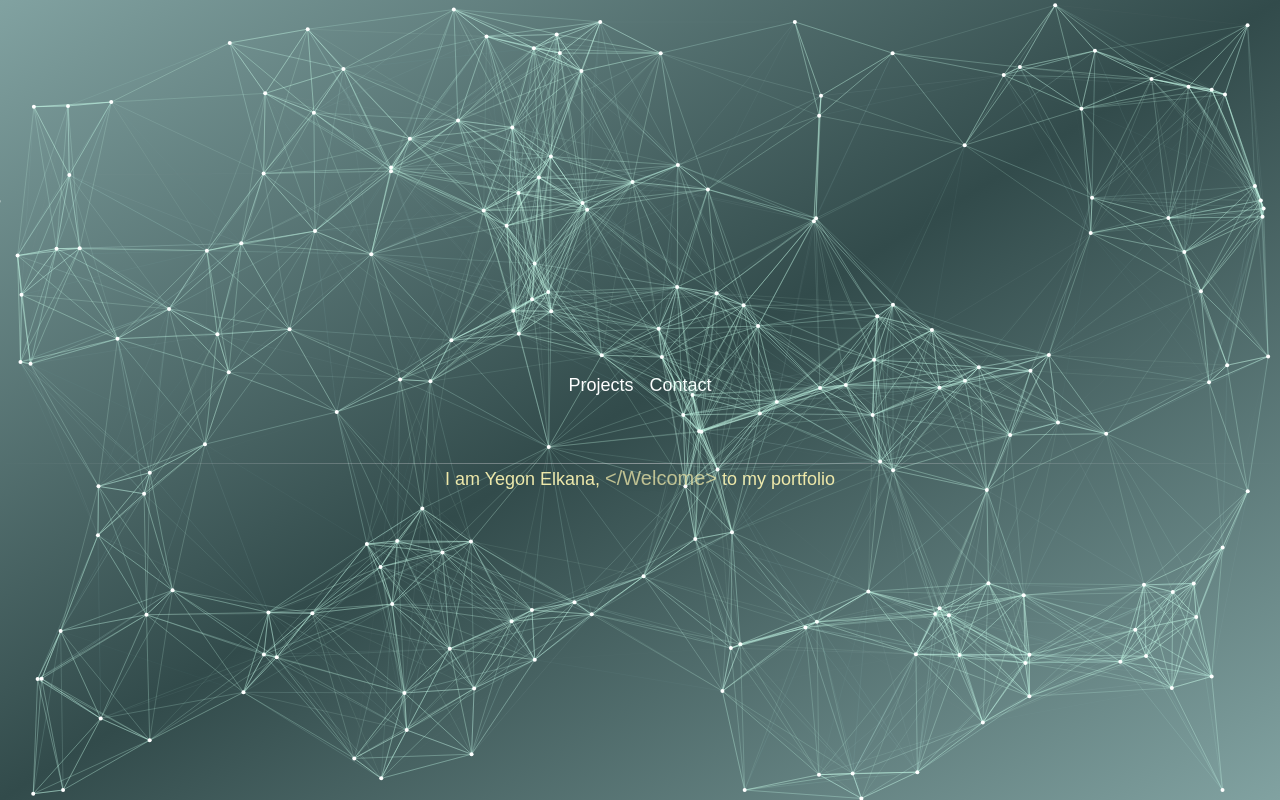
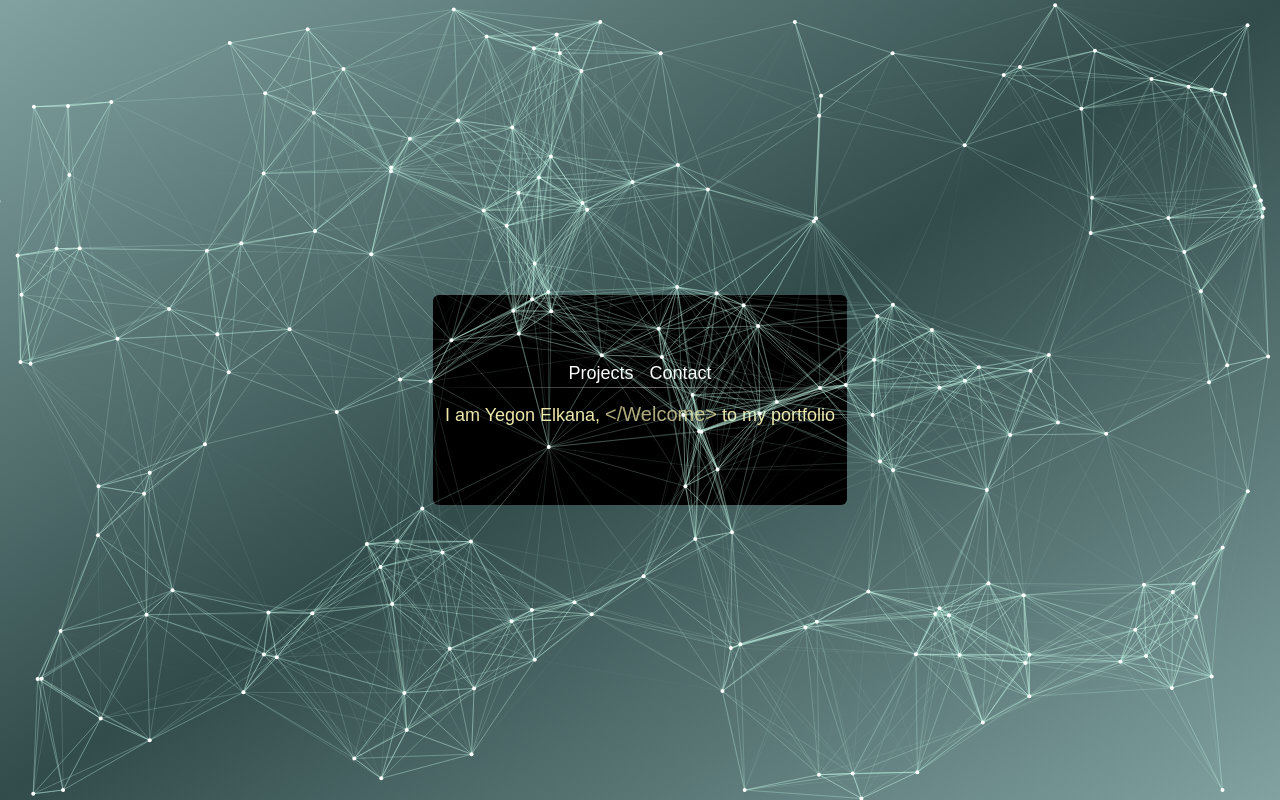
Before and after one commit to kiprutoYG/elkanakipruto, a Next.js app: page / in a window 1280 px wide. Built offline with nearby package versions, Linux system fonts and the light colour scheme.

Commit message:
Added inset

```diff
--- a/app/page.tsx
+++ b/app/page.tsx
@@ -10,6 +10,7 @@ const navigation = [
 export default function Home() {
   return (
     <div className="flex flex-col items-center justify-center w-screen h-screen overflow-hidden bg-gradient-to-tl from-main via-secondary to-main">
+      <div className="container w-auto rounded-md inset-0 bg-black">
       <ParticlesComponent/>
       <nav className="my-16 animate-fade-in">
         <ul className="flex items-center justify-center gap-4">
@@ -23,11 +24,11 @@ export default function Home() {
             </Link>
           ))}
         </ul>
+        <div className="hidden items-center h-px animate-glow md:block animate-fade-left bg-gradient-to-r from-zinc-300/0 via-zinc-300/50 to-zinc-300/0" />
+          <p className="text-center p-3 text-thro text-lg">I am Yegon Elkana, <span className="animate-glow text-xl drop-shadow-md animate-pulse">{`</Welcome>`}</span> to my portfolio</p>
+        <div/>
       </nav>
-      <div className="hidden w-screen h-px animate-glow md:block animate-fade-left bg-gradient-to-r from-zinc-300/0 via-zinc-300/50 to-zinc-300/0" />
-
-        <p className="text-thro text-lg">I am Yegon Elkana, <span className="animate-glow text-xl drop-shadow-md animate-pulse">{`</Welcome>`}</span> to my portfolio</p>
-      <div/>
+      </div>
     </div>
   );
 }
```
